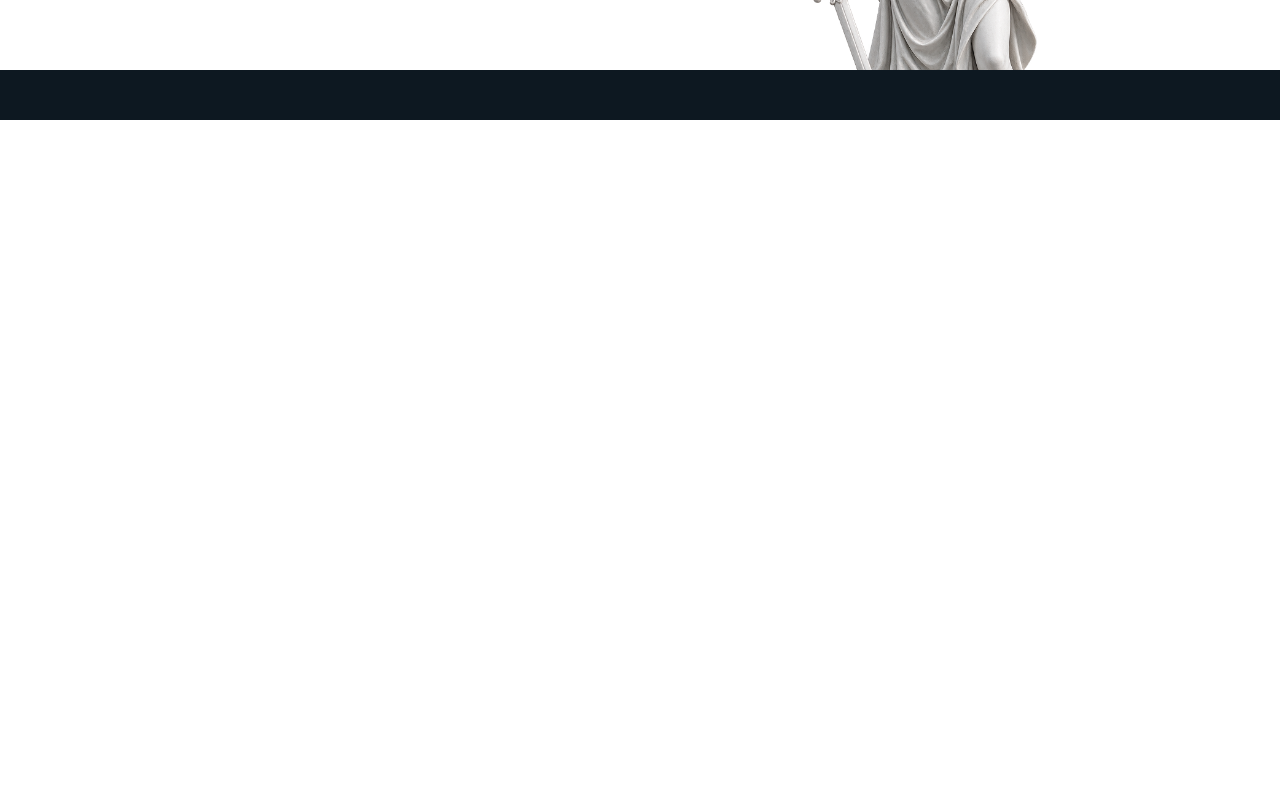
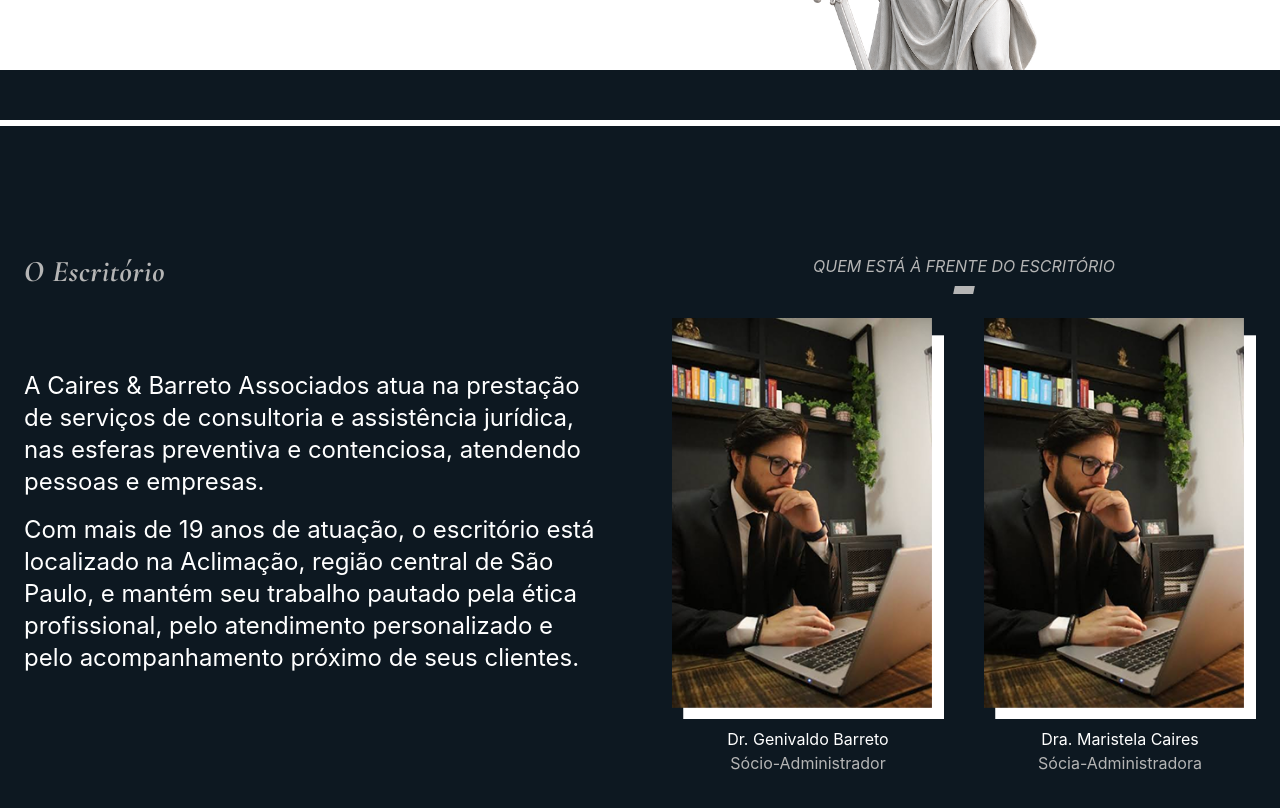
Before and after one commit to LauraBarret0/cairesebarreto, a React (Vite) app: page / in a window 1280 px wide. Shown: the part 680-1488 px from the top of the page. Before the commit the page ends 800 px from the top, so only its background shows below. Built offline with nearby package versions, Linux system fonts and the light colour scheme.

Commit message:
feat: add responsive office section

```diff
--- a/src/App.jsx
+++ b/src/App.jsx
@@ -1,8 +1,6 @@
-// import Header from './components/Header'
-// import HeroSection from './components/HeroSection'
-
 import Navbar from "./layout/Navbar"
 import Hero from "./sections/Hero"
+import Office from "./sections/Office"
 
 function App() {
   return (
@@ -10,12 +8,10 @@
       <Navbar/>
       <main>
         <Hero/>
+        <hr className="border-background border-3" />
+        <Office/>
       </main>
     </div>
-    // <div className='bg-white min-h-screen'>
-    //   <Header/>
-    //   {/* <HeroSection/> */}
-    // </div>
   )
 }
 
--- a/src/index.css
+++ b/src/index.css
@@ -6,6 +6,8 @@
   --color-background: #fff;
   --color-foreground: #0D1821;
 
+  --color-text: #fff;
+  --color-text-muted: #B5B5B5;
   --color-muted: #7C7C7C;
 
   --color-button: #7A191A;
--- /dev/null
+++ b/src/sections/Office.jsx
@@ -0,0 +1,61 @@
+const Office = () => {
+  return (
+    <section
+      id="escritorio"
+      className=" min-h-screen bg-foreground pt-32 pb-10 relative overflow-hidden "
+    >
+      <div className="container mx-auto  px-6 relative z-10">
+        <div className="h-full grid lg:grid-cols-2 gap-16 items-center">
+          {/*Left Column  */}
+          <div className="space-y-20 place-self-start ">
+            <h2 className="text-text-muted font-title italic font-extrabold text-3xl tracking-wide">
+              O Escritório
+            </h2>
+
+            <div className="space-y-4 text-text text-2xl ">
+              <p>
+                A Caires & Barreto Associados atua na prestação de serviços de
+                consultoria e assistência jurídica, nas esferas preventiva e
+                contenciosa, atendendo pessoas e empresas.
+              </p>
+              <p>
+                Com mais de 19 anos de atuação, o escritório está localizado na
+                Aclimação, região central de São Paulo, e mantém seu trabalho
+                pautado pela ética profissional, pelo atendimento personalizado
+                e pelo acompanhamento próximo de seus clientes.
+              </p>
+            </div>
+          </div>
+
+          {/* Right Column */}
+          <div className="lg:place-self-end">
+            <h3 className="relative text-text-muted text-center pb-10 italic lg:pb-5">
+              QUEM ESTÁ À FRENTE DO ESCRITÓRIO
+              <span className="absolute w-5 h-2 bg-text-muted bottom-1 left-1/2 transform -translate-x-1/2 -skew-x-12"></span>
+            </h3>
+
+            <div className="mt-5 flex flex-col items-center gap-10 md:flex-row md:justify-center">
+              <div className="flex flex-col items-center gap-2">
+                <img src="/doutor.png" alt="" />
+                <p className="text-text text-center">
+                  Dr. Genivaldo Barreto <br />{" "}
+                  <span className="text-text-muted">Sócio-Administrador</span>
+                </p>
+              </div>
+
+              <div className="flex flex-col items-center gap-2">
+                <img src="/doutor.png" alt="" />
+                <p className="text-text text-center">
+                  Dra. Maristela Caires <br />{" "}
+                  <span className="text-text-muted">Sócia-Administradora</span>
+                </p>
+              </div>
+            </div>
+          </div>
+        </div>
+      </div>
+    </section>
+  );
+};
+
+export default Office;
```
Also changed, not shown: public/doutor.png (added).
